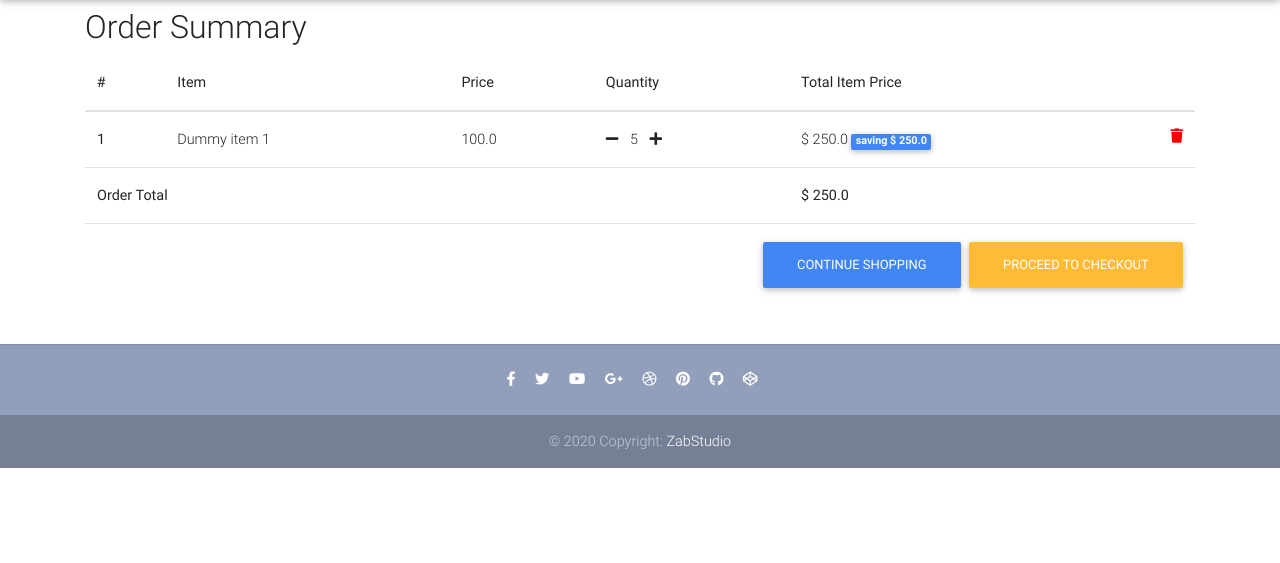
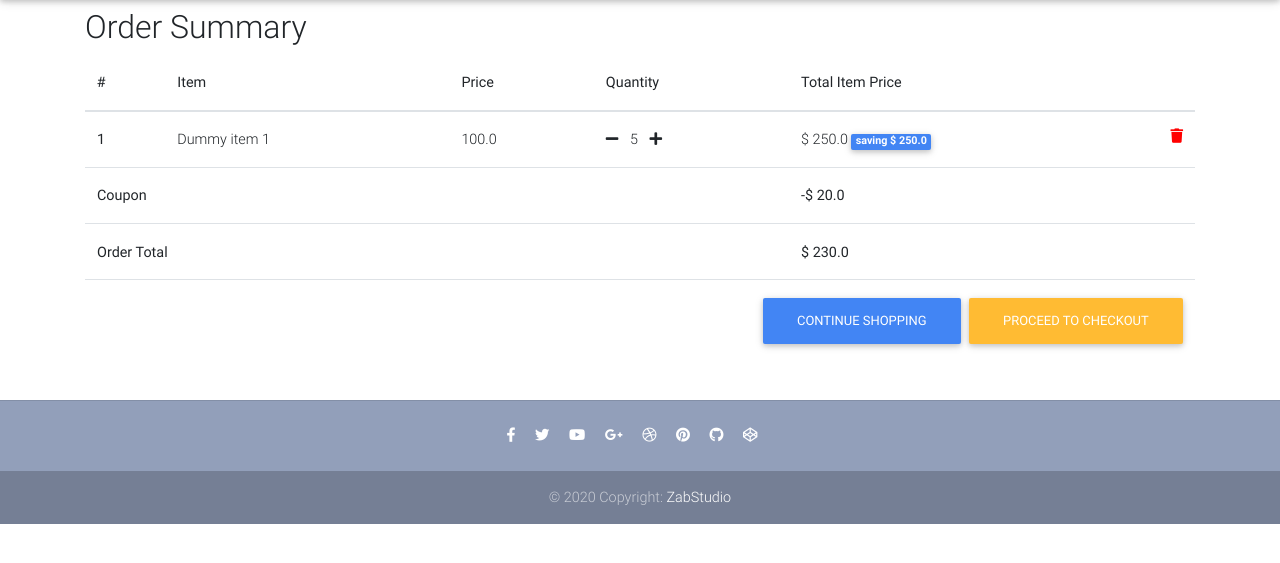
Before and after one commit to safwanvk/Zabshop, a Django app: page /order-summary/ in a window 1280 px wide. Shown: the part 64-627 px from the top of the page. Run offline with Django 3.2, Linux system fonts and the light colour scheme; a user stored in the database is signed in; data comes from the database, SQL or seed files in the repository; some libraries are stand-ins or nearby versions.

Commit message:
Set discount code

```diff
--- a/core/models.py
+++ b/core/models.py
@@ -105,7 +105,7 @@ class Order(models.Model):
         total = 0
         for order_item in self.item.all():
             total += order_item.get_final_price()
-
+        total -= self.coupon.amount
         return total
 
 class Address(models.Model):
--- a/core/urls.py
+++ b/core/urls.py
@@ -1,5 +1,13 @@
 from django.urls import path
-from .views import HomeView, ItemDetailView, add_to_cart, remove_from_cart, OrderSummaryView, remove_single_item_from_cart, CheckoutView, PaymentView, add_coupon
+from .views import HomeView, \
+    ItemDetailView, \
+    add_to_cart, \
+    remove_from_cart, \
+    OrderSummaryView, \
+    remove_single_item_from_cart, \
+    CheckoutView, \
+    PaymentView, \
+    AddCouponView
 from . import *
 
 app_name = 'core'
@@ -14,6 +22,6 @@ urlpatterns = [
     path('remove-from-cart/<slug>/', remove_from_cart, name='remove-from-cart'),
     path('order-summary/', OrderSummaryView.as_view(), name='order-summary'),
     path('payment/<payment_option>/', PaymentView.as_view(), name='payment'),
-    path('add-coupon/', add_coupon, name='add-coupon')
+    path('add-coupon/', AddCouponView.as_view(), name='add-coupon')
 
 ]
--- a/core/views.py
+++ b/core/views.py
@@ -25,7 +25,8 @@ class CheckoutView(View):
             context = {
                 'form': form,
                 'couponform': CouponForm(),
-                'order': order
+                'order': order,
+                'DISPLAY_COUPON_FORM': True
 
             }
             return render(self.request, 'checkout.html', context)
@@ -74,10 +75,15 @@ class PaymentView(View):
     def get(self, *args, **kwargs):
         # order
         order = Order.objects.get(user=self.request.user, ordered=False)
-        context = {
-            'order': order
-        }
-        return render(self.request, "payment.html", context)
+        if order.billing_address:
+            context = {
+                'order': order,
+                'DISPLAY_COUPON_FORM': False
+            }
+            return render(self.request, "payment.html", context)
+        else:
+            messages.warning(self.request, "You have not added a billing address")
+            return redirect("core:checkout")
 
     def post(self, *args, **kwargs):
         order = Order.objects.get(user=self.request.user, ordered=False)
@@ -280,20 +286,21 @@ def get_coupon(request, code):
         return redirect("core:checkout")
 
 
-def add_coupon(request):
-    if request.method =='POST':
-        form = CouponForm(request.POST or None)
+class AddCouponView(View):
+    def post(self, *args, **kwargs):
+        form = CouponForm(self.request.POST or None)
         if form.is_valid():
             try:
                 code = form.cleaned_data.get('code')
-                order = Order.objects.get(user=request.user, ordered=False)
-                order.coupon = get_coupon(request, code)
+                order = Order.objects.get(user=self.request.user, ordered=False)
+                order.coupon = get_coupon(self.request, code)
                 order.save()
-                messages.success(request, "Successfully added coupon")
+                messages.success(self.request, "Successfully added coupon")
                 return redirect("core:checkout")
 
             except ObjectDoesNotExist:
-                messages.info(request, "You do not have an active order")
+                messages.info(self.request, "You do not have an active order")
                 return redirect("core:checkout")
-    # TODO: raise error
-    return None
+
+                # TODO: raise error
+                return None
--- a/templates/order_snippet.html
+++ b/templates/order_snippet.html
@@ -20,9 +20,9 @@
             <li class="list-group-item d-flex justify-content-between bg-light">
               <div class="text-success">
                 <h6 class="my-0">Promo code</h6>
-                <small>EXAMPLECODE</small>
+                <small>{{ order.coupon.code }}</small>
               </div>
-              <span class="text-success">-$5</span>
+              <span class="text-success">-${{ order.coupon.amount }}</span>
             </li>
             <li class="list-group-item d-flex justify-content-between">
               <span>Total (USD)</span>
@@ -32,6 +32,7 @@
           <!-- Cart -->
 
           <!-- Promo code -->
+          {% if DISPLAY_COUPON_FORM %}
           <form class="card p-2" action="{% url 'core:add-coupon' %}" method="POST">
             {% csrf_token %}
             <div class="input-group">
@@ -42,6 +43,7 @@
               </div>
             </div>
           </form>
+          {% endif %}
           <!-- Promo code -->
 
         </div>
--- a/templates/order_summary.html
+++ b/templates/order_summary.html
@@ -54,6 +54,12 @@
                     </td>
                 </tr>
                 {% endfor %}
+                {% if object.coupon %}
+                <tr>
+                    <td colspan="4"><b>Coupon</b></td>
+                    <td><b>-$ {{ object.coupon.amount }}</b></td>
+                </tr>
+                {% endif %}
                 {% if object.get_total %}
                 <tr>
                     <td colspan="4"><b>Order Total</b></td>
```
